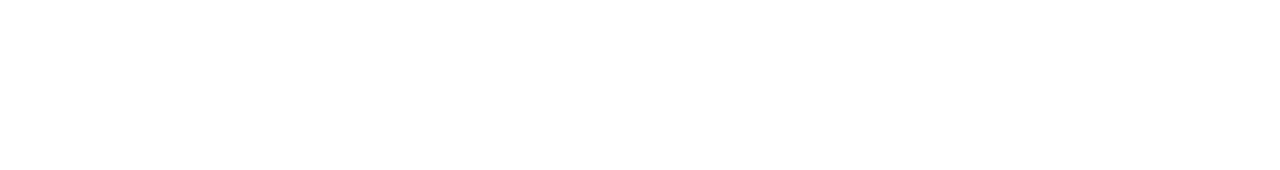
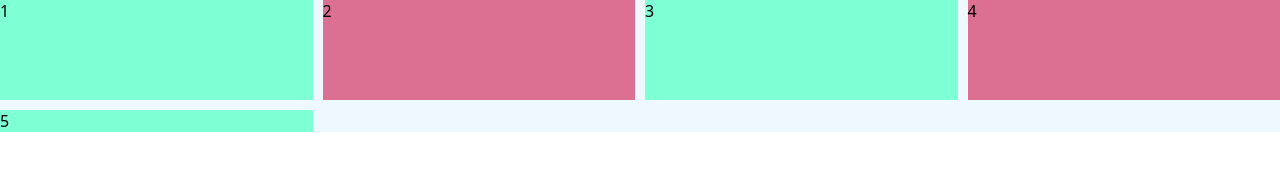
Before and after one commit to Hayeon-Lee/css-master, a website built with Vite: page index.html in a window 1280 px wide. Built offline with nearby package versions, Linux system fonts and the light colour scheme.

Commit message:
practice 02와 03 의 아쉬운 점 해결 작성

```diff
--- a/index.html
+++ b/index.html
@@ -9,6 +9,13 @@
 </head>
 
 <body>
+  <div class="wrapper">
+    <div class="child">1</div>
+    <div class="child">2</div>
+    <div class="child">3</div>
+    <div class="child">4</div>
+    <div class="child">5</div>
+  </div>
 </body>
 
 </html>
--- a/style.css
+++ b/style.css
@@ -4,3 +4,20 @@ body {
   font-family: system-ui, -apple-system, BlinkMacSystemFont, 'Segoe UI', Roboto,
     Oxygen, Ubuntu, Cantarell, 'Open Sans', 'Helvetica Neue', sans-serif;
 }
+
+.wrapper {
+  display: grid;
+  grid-template-rows: 100px;
+  grid-template-columns: repeat(auto-fill, minmax(300px, 1fr));
+  gap: 10px;
+
+  background-color: aliceblue;
+}
+
+.wrapper :nth-child(odd) {
+  background-color: aquamarine;
+}
+
+.wrapper :nth-child(even) {
+  background-color: palevioletred;
+}
```
Also changed, not shown: practice/02/README.md, practice/03/README.md.
